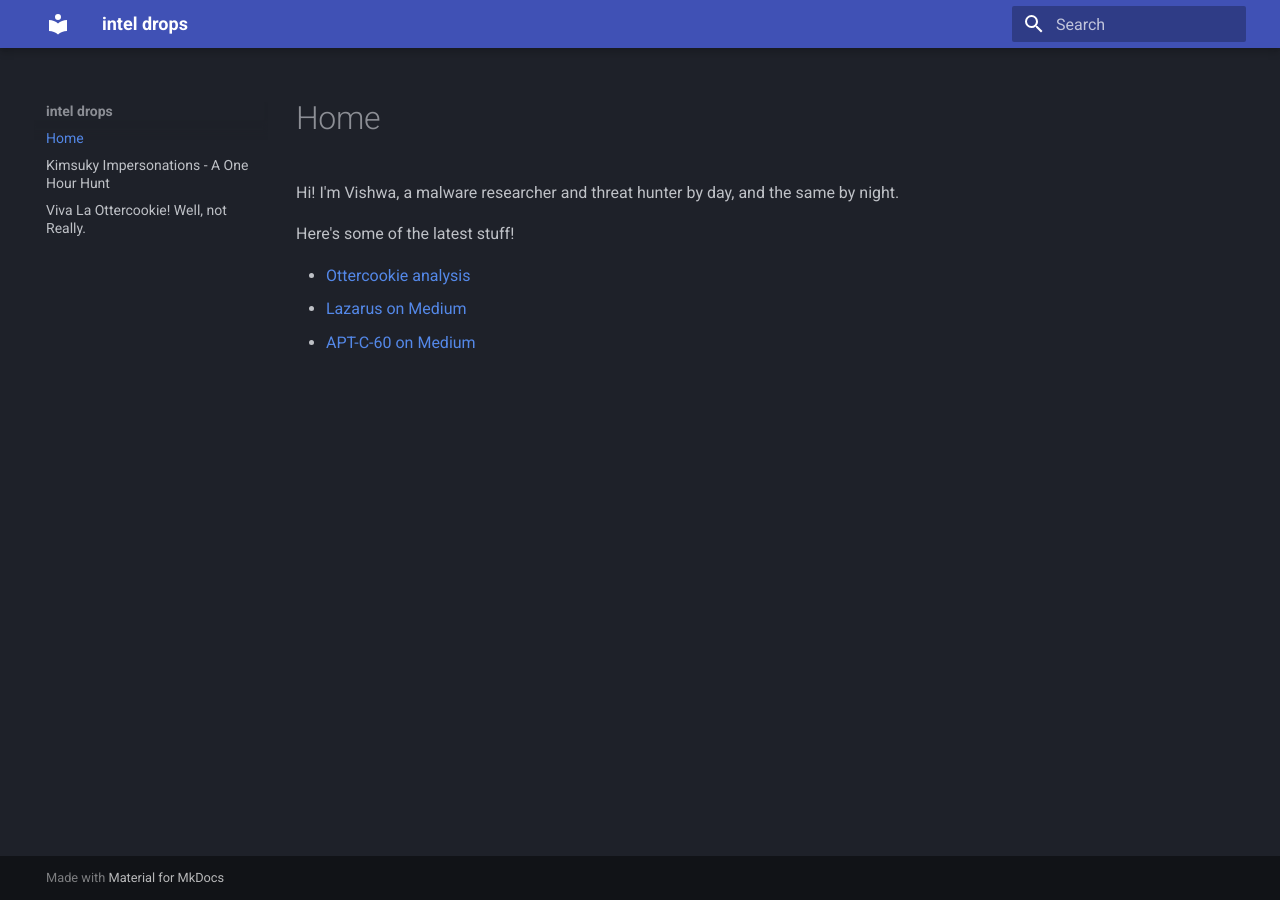
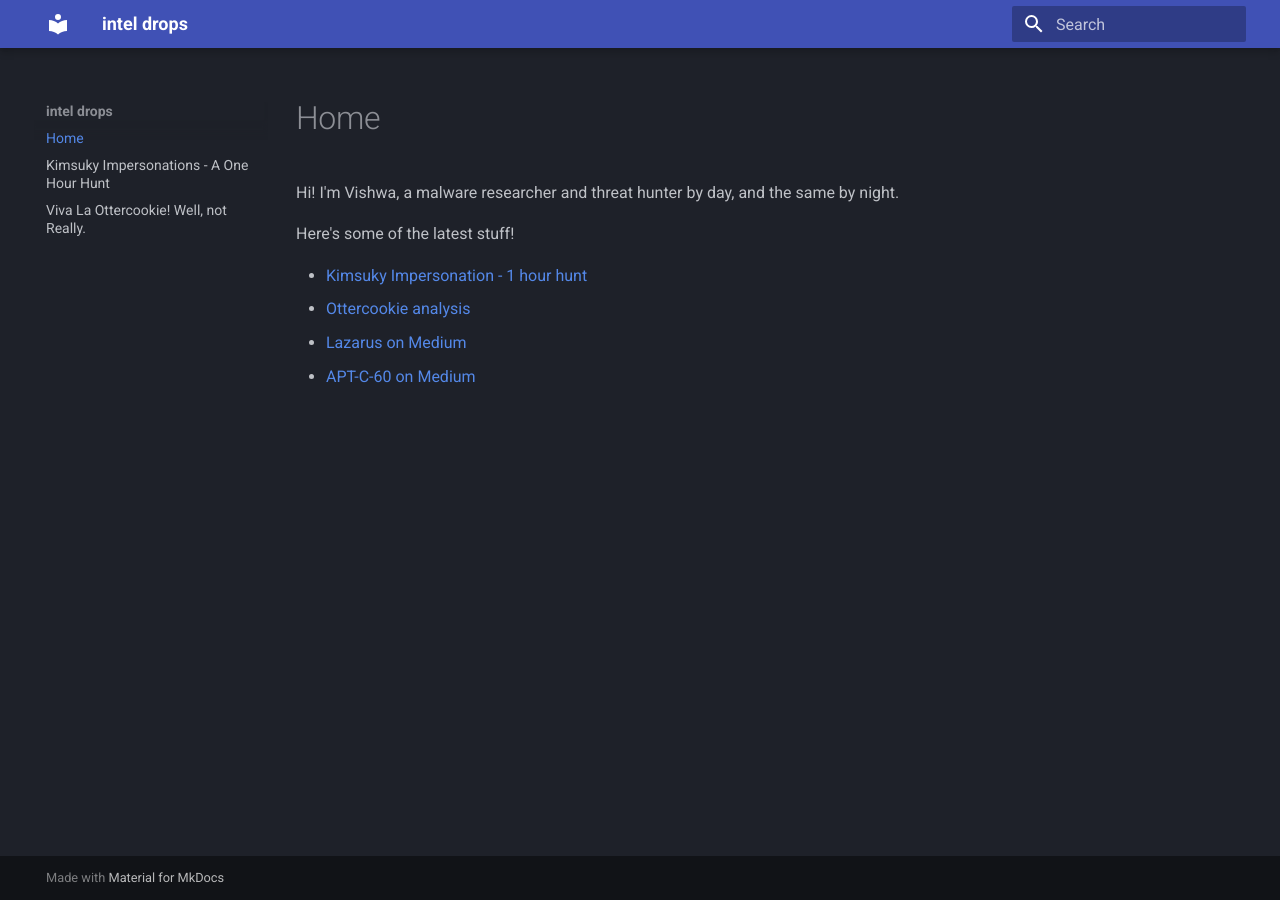
Before and after one commit to tvishwa107/Threat-Intel-Drops, an MkDocs documentation site: the page built from docs/index.md, in a window 1280 px wide. Built offline with MkDocs 1.6.1 and Material for MkDocs 9.7.7, drawn with Linux system fonts in a browser that asks for light colours.

Commit message:
Fix link update index

```diff
--- a/docs/index.md
+++ b/docs/index.md
@@ -3,6 +3,7 @@ Hi! I'm Vishwa, a malware researcher and threat hunter by day, and the same by n
 
 Here's some of the latest stuff!
 
+* [Kimsuky Impersonation - 1 hour hunt](Kimsuky_Impersonation_1hr.md)
 * [Ottercookie analysis](Ottercookie.md)
 * [Lazarus on Medium](https://medium.com/@tvishwa107/forays-into-threat-intelligence-part-deux-lazarus-here-we-come-49e1361729f4)
 * [APT-C-60 on Medium](https://medium.com/@tvishwa107/forays-into-osint-hunting-apt-c-60-41294332d52c)
```
Also changed, not shown: docs/Kimsuky_Impersonation_1hr.md (+1 -1 lines).
